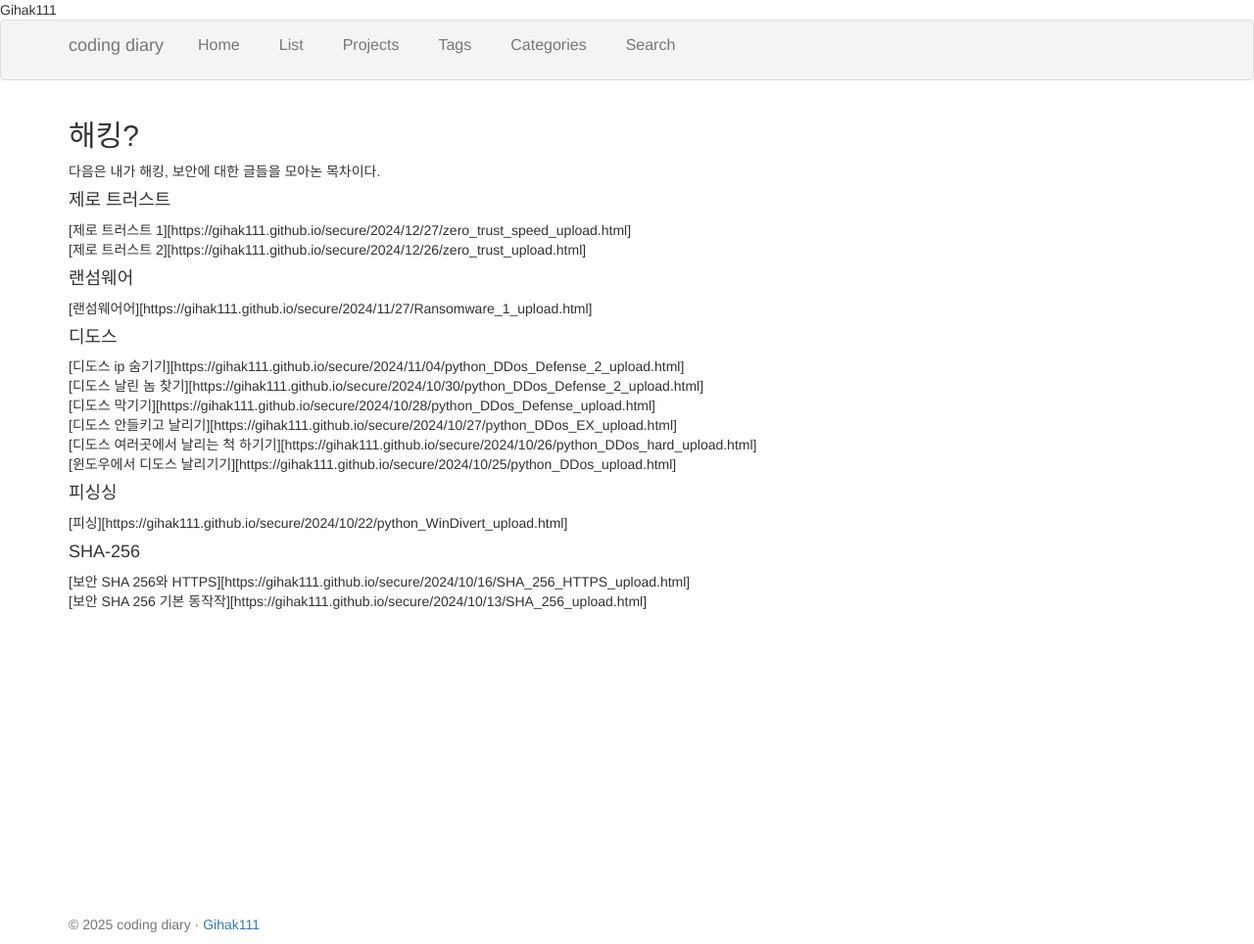
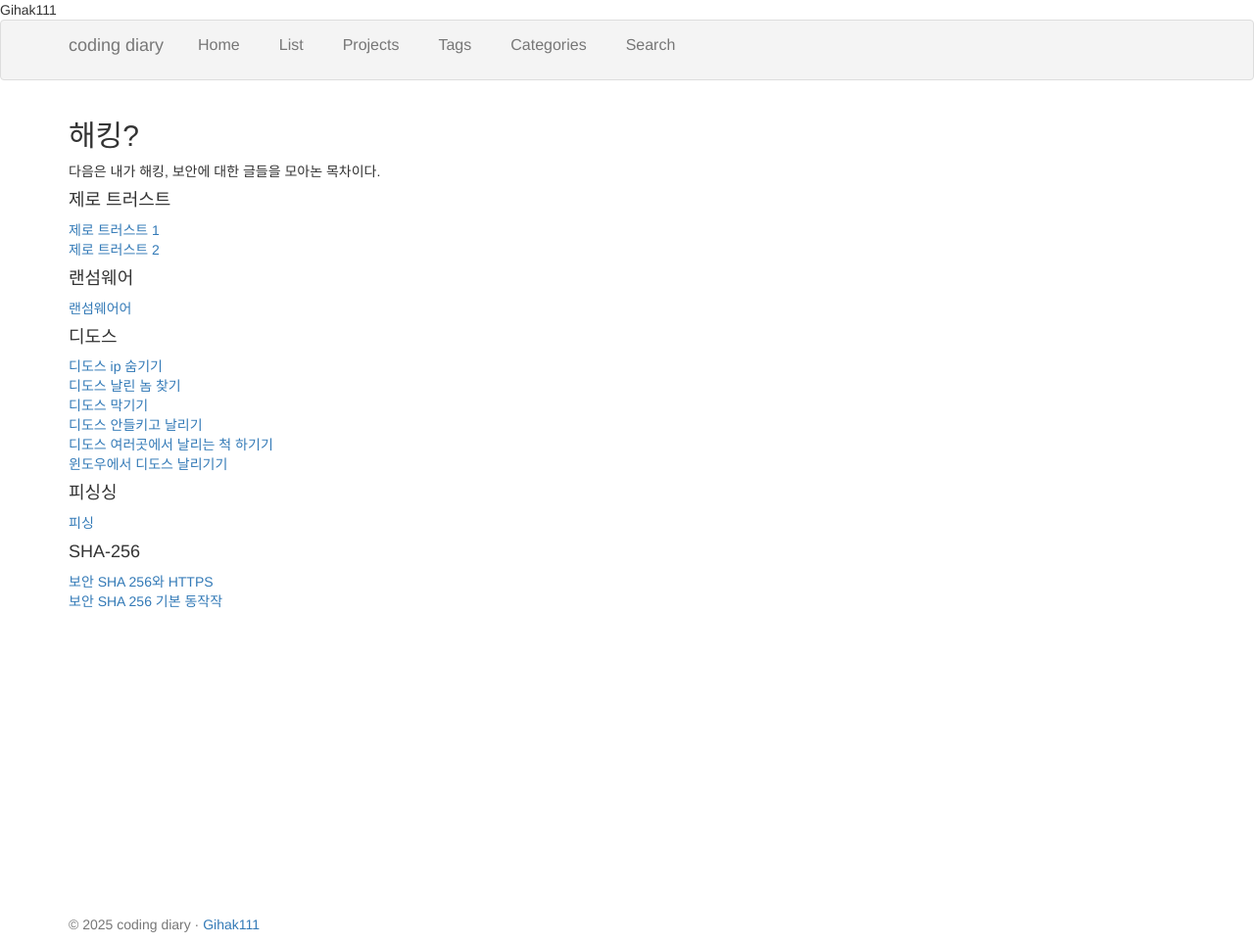
Before and after one commit to Gihak111/Gihak111.github.io, a Jekyll site: the page built from _posts/2025-03-10-Information_Security_upload.md, in a window 1280 px wide. Shown: the whole page at 98% size. Built offline with Jekyll 4.4.1, drawn with Linux system fonts in a browser that asks for light colours.

Commit message:
Update 2025-03-10-Information_Security_upload.md

```diff
--- a/_posts/2025-03-10-Information_Security_upload.md
+++ b/_posts/2025-03-10-Information_Security_upload.md
@@ -14,27 +14,27 @@ sidebar:
 
 #### 제로 트러스트
 
-[제로 트러스트 1][https://gihak111.github.io/secure/2024/12/27/zero_trust_speed_upload.html]
-[제로 트러스트 2][https://gihak111.github.io/secure/2024/12/26/zero_trust_upload.html]
+[제로 트러스트 1](https://gihak111.github.io/secure/2024/12/27/zero_trust_speed_upload.html)
+[제로 트러스트 2](https://gihak111.github.io/secure/2024/12/26/zero_trust_upload.html)
 
 #### 랜섬웨어
 
-[랜섬웨어어][https://gihak111.github.io/secure/2024/11/27/Ransomware_1_upload.html]
+[랜섬웨어어](https://gihak111.github.io/secure/2024/11/27/Ransomware_1_upload.html)
 
 #### 디도스
 
-[디도스 ip 숨기기][https://gihak111.github.io/secure/2024/11/04/python_DDos_Defense_2_upload.html]
-[디도스 날린 놈 찾기][https://gihak111.github.io/secure/2024/10/30/python_DDos_Defense_2_upload.html]
-[디도스 막기기][https://gihak111.github.io/secure/2024/10/28/python_DDos_Defense_upload.html]
-[디도스 안들키고 날리기][https://gihak111.github.io/secure/2024/10/27/python_DDos_EX_upload.html]
-[디도스 여러곳에서 날리는 척 하기기][https://gihak111.github.io/secure/2024/10/26/python_DDos_hard_upload.html]
-[윈도우에서 디도스 날리기기][https://gihak111.github.io/secure/2024/10/25/python_DDos_upload.html]
+[디도스 ip 숨기기](https://gihak111.github.io/secure/2024/11/04/python_DDos_Defense_2_upload.html)
+[디도스 날린 놈 찾기](https://gihak111.github.io/secure/2024/10/30/python_DDos_Defense_2_upload.html)
+[디도스 막기기](https://gihak111.github.io/secure/2024/10/28/python_DDos_Defense_upload.html)
+[디도스 안들키고 날리기](https://gihak111.github.io/secure/2024/10/27/python_DDos_EX_upload.html)
+[디도스 여러곳에서 날리는 척 하기기](https://gihak111.github.io/secure/2024/10/26/python_DDos_hard_upload.html)
+[윈도우에서 디도스 날리기기](https://gihak111.github.io/secure/2024/10/25/python_DDos_upload.html)
 
 #### 피싱싱
 
-[피싱][https://gihak111.github.io/secure/2024/10/22/python_WinDivert_upload.html]
+[피싱](https://gihak111.github.io/secure/2024/10/22/python_WinDivert_upload.html)
 
 #### SHA-256
 
-[보안 SHA 256와 HTTPS][https://gihak111.github.io/secure/2024/10/16/SHA_256_HTTPS_upload.html]
-[보안 SHA 256 기본 동작작][https://gihak111.github.io/secure/2024/10/13/SHA_256_upload.html]
+[보안 SHA 256와 HTTPS](https://gihak111.github.io/secure/2024/10/16/SHA_256_HTTPS_upload.html)
+[보안 SHA 256 기본 동작작](https://gihak111.github.io/secure/2024/10/13/SHA_256_upload.html)
```
